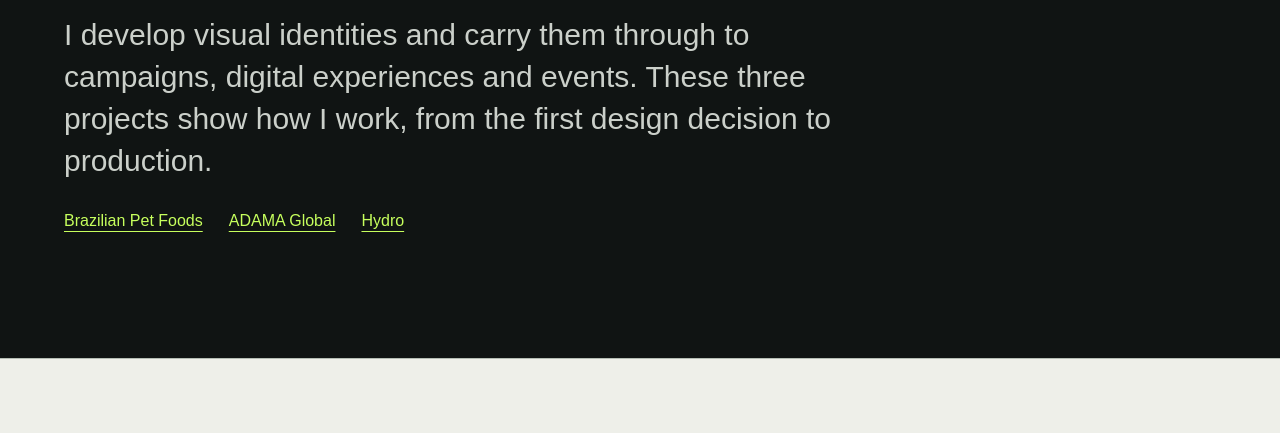
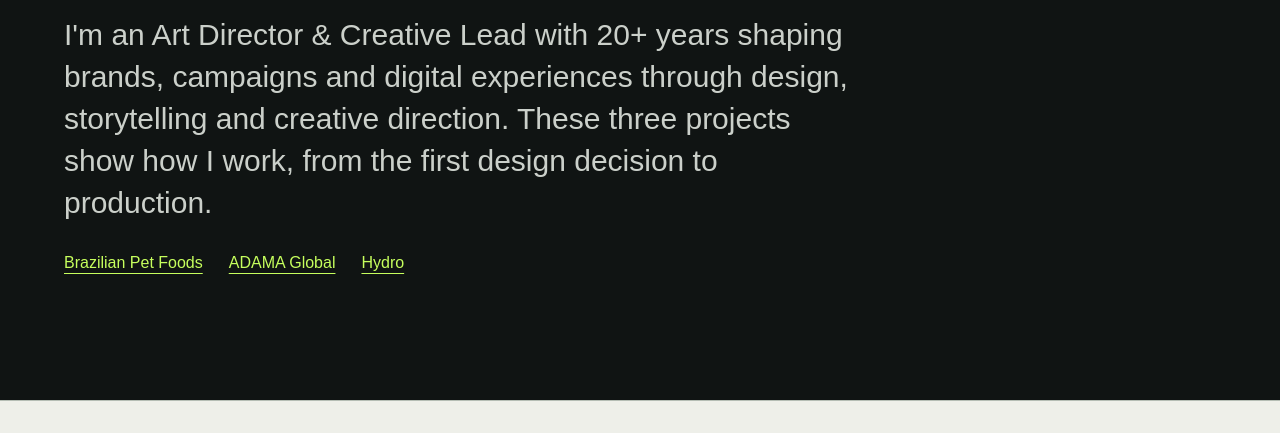
Before and after one commit to leoperon2/portfolio, a plain HTML site: page tractian/index.html in a window 1280 px wide. Shown: the part 367-800 px from the top of the page. Drawn offline with Linux system fonts and the light colour scheme.

Commit message:
Refine Tractian portfolio hero copy with 20+ years experience

```diff
--- a/tractian/index.html
+++ b/tractian/index.html
@@ -56,7 +56,7 @@
 }
 </style></head><body>
 <nav><a href="../en/" aria-label="Portfolio home"><strong>LEOPOLDO PERON®</strong></a><div class="links"><a href="#work">WORK</a><a href="../en/">FULL PORTFOLIO</a><a href="mailto:leoperon@gmail.com">CONTACT</a></div></nav>
-<main><section class="hero"><div class="kicker">Art direction and brand design</div><h1>Selected work</h1><p>I develop visual identities and carry them through to campaigns, digital experiences and events. These three projects show how I work, from the first design decision to production.</p><div class="project-links"><a href="#brazilian-pet-foods">Brazilian Pet Foods</a><a href="#adama">ADAMA Global</a><a href="#hydro">Hydro</a></div></section>
+<main><section class="hero"><div class="kicker">Art direction and brand design</div><h1>Selected work</h1><p>I'm an Art Director & Creative Lead with 20+ years shaping brands, campaigns and digital experiences through design, storytelling and creative direction. These three projects show how I work, from the first design decision to production.</p><div class="project-links"><a href="#brazilian-pet-foods">Brazilian Pet Foods</a><a href="#adama">ADAMA Global</a><a href="#hydro">Hydro</a></div></section>
 <section class="work" id="work">
 <article class="case" id="brazilian-pet-foods">
   <div class="case-head">
```
